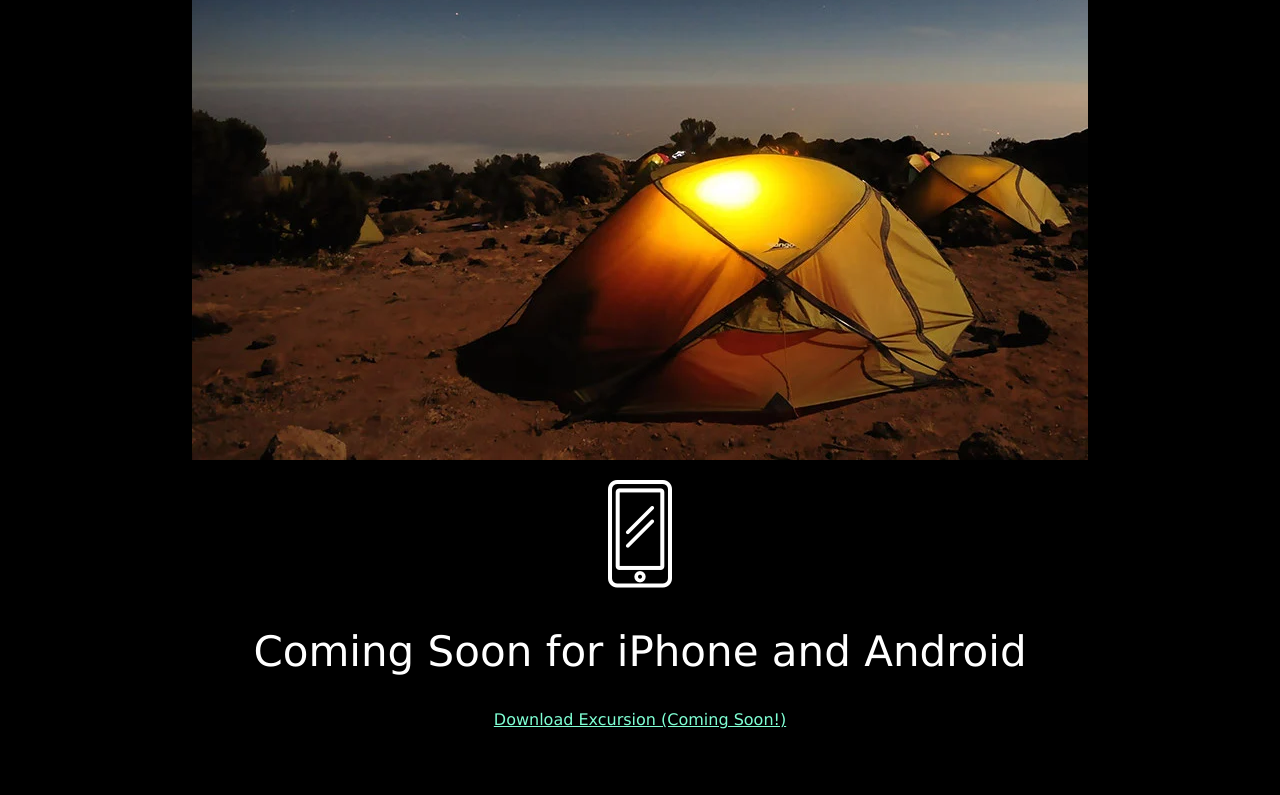
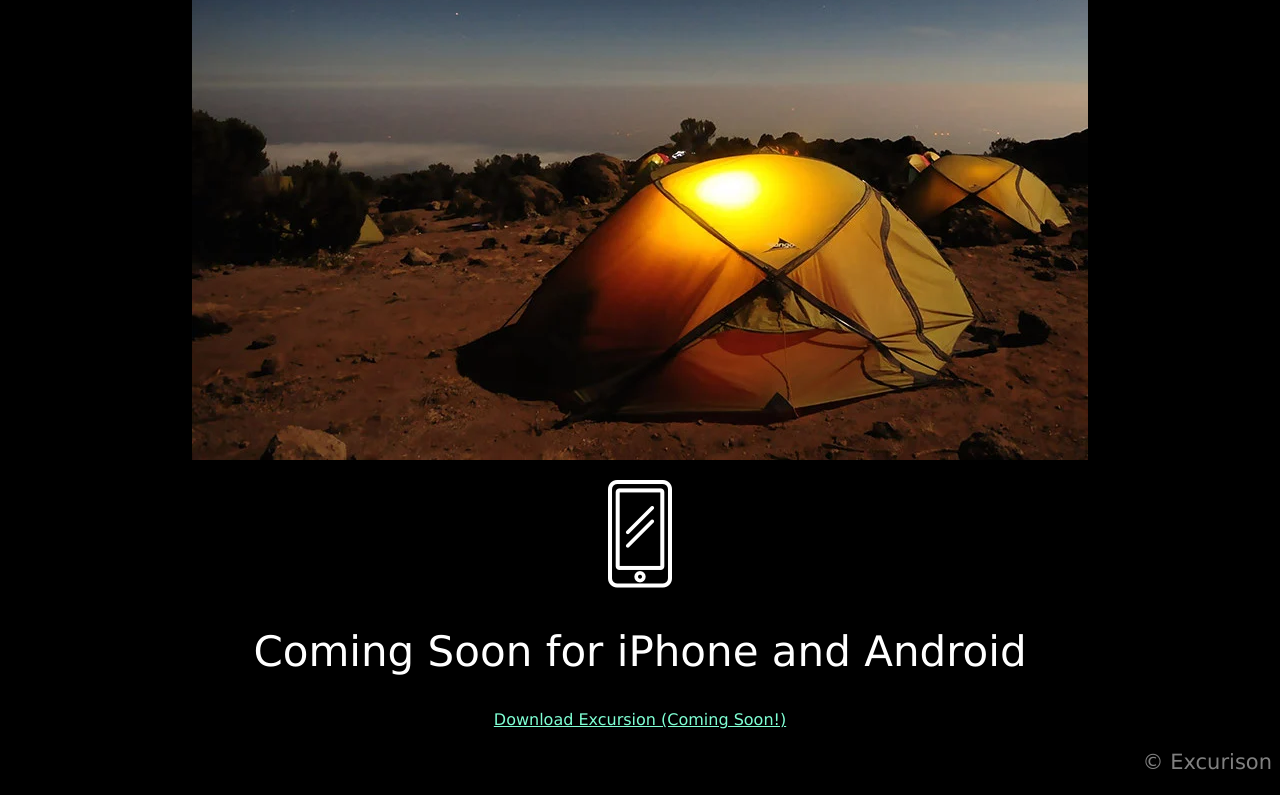
Before and after one commit to PaulHirche/excursion, a plain HTML site: page index.html in a window 1280 px wide. Shown: the part 552-1347 px from the top of the page. Before the commit the page ends 1297 px from the top, so only its background shows below. Drawn offline with Linux system fonts and the light colour scheme.

Commit message:
Final commit

```diff
--- a/index.html
+++ b/index.html
@@ -23,5 +23,6 @@
         </p>
         <h2 class="header-secondary">Coming Soon for iPhone and Android</h2>
         <p><a href="#" class="link-cta">Download Excursion (Coming Soon!)</a></p>
+        <p class="copyright"> © Excurison</p>
     </body>
 </html>
--- a/resources/css/style.css
+++ b/resources/css/style.css
@@ -25,3 +25,10 @@ body {
     color:aquamarine;
     font-size: 16px;
 }
+
+/* footer */
+.copyright{
+    color: gray;
+    text-align: right;
+    font-size: 21px;
+}
```
